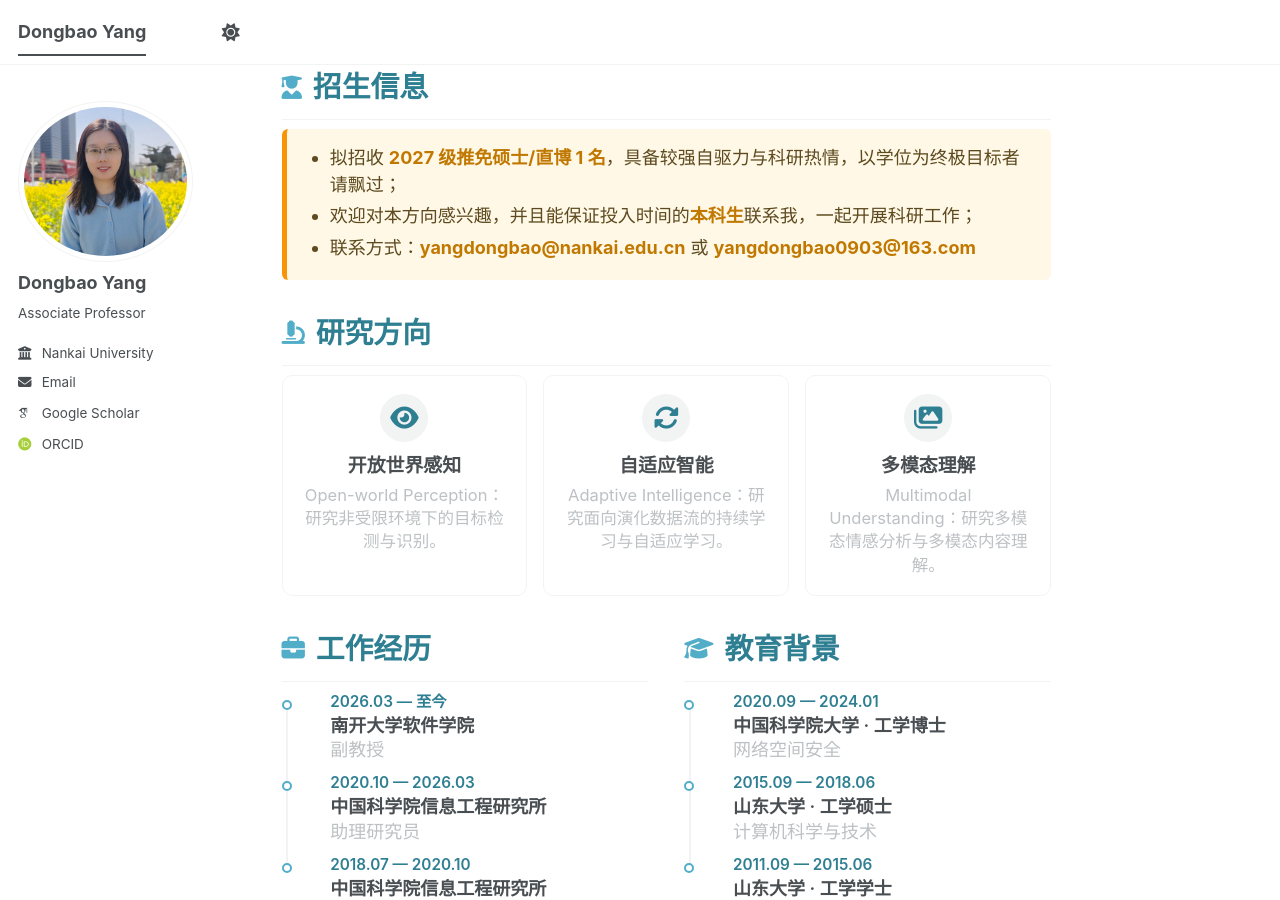
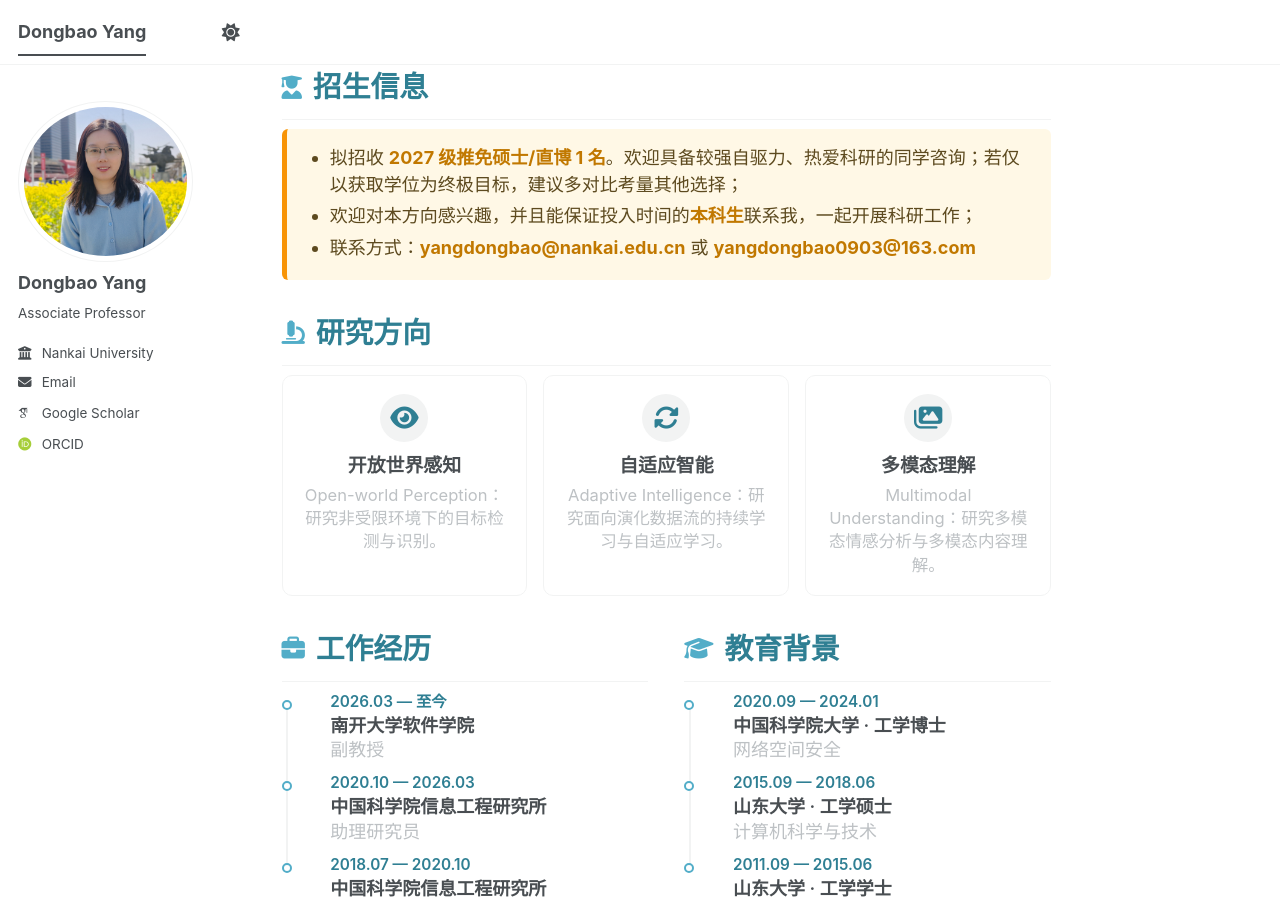
Before and after one commit to yangdb/yangdb.github.io, a Jekyll site: the page built from _pages/about.md, in a window 1280 px wide and 900 px high. Built offline with Jekyll 4.4.1, drawn with Linux system fonts in a browser that asks for light colours; some web fonts are replaced; a script bundle is joined from its source files by our own code; library files that are not in the unit come from our copies.

Commit message:
Update recruitment details in about.md
Revised recruitment information for clarity and tone.

```diff
--- a/_pages/about.md
+++ b/_pages/about.md
@@ -11,7 +11,7 @@ redirect_from:
   <h2 class="homepage-section__title"><i class="fas fa-user-graduate"></i> 招生信息</h2>
   <div class="notice--recruit">
     <ul>
-      <li>拟招收 <strong>2027 级推免硕士/直博 1 名</strong>，具备较强自驱力与科研热情，以学位为终极目标者请飘过；</li>
+      <li>拟招收 <strong>2027 级推免硕士/直博 1 名</strong>。欢迎具备较强自驱力、热爱科研的同学咨询；若仅以获取学位为终极目标，建议多对比考量其他选择；</li>
       <li>欢迎对本方向感兴趣，并且能保证投入时间的<strong>本科生</strong>联系我，一起开展科研工作；</li>
       <li>联系方式：<strong>yangdongbao@nankai.edu.cn</strong> 或 <strong>yangdongbao0903@163.com</strong></li>
     </ul>
```
